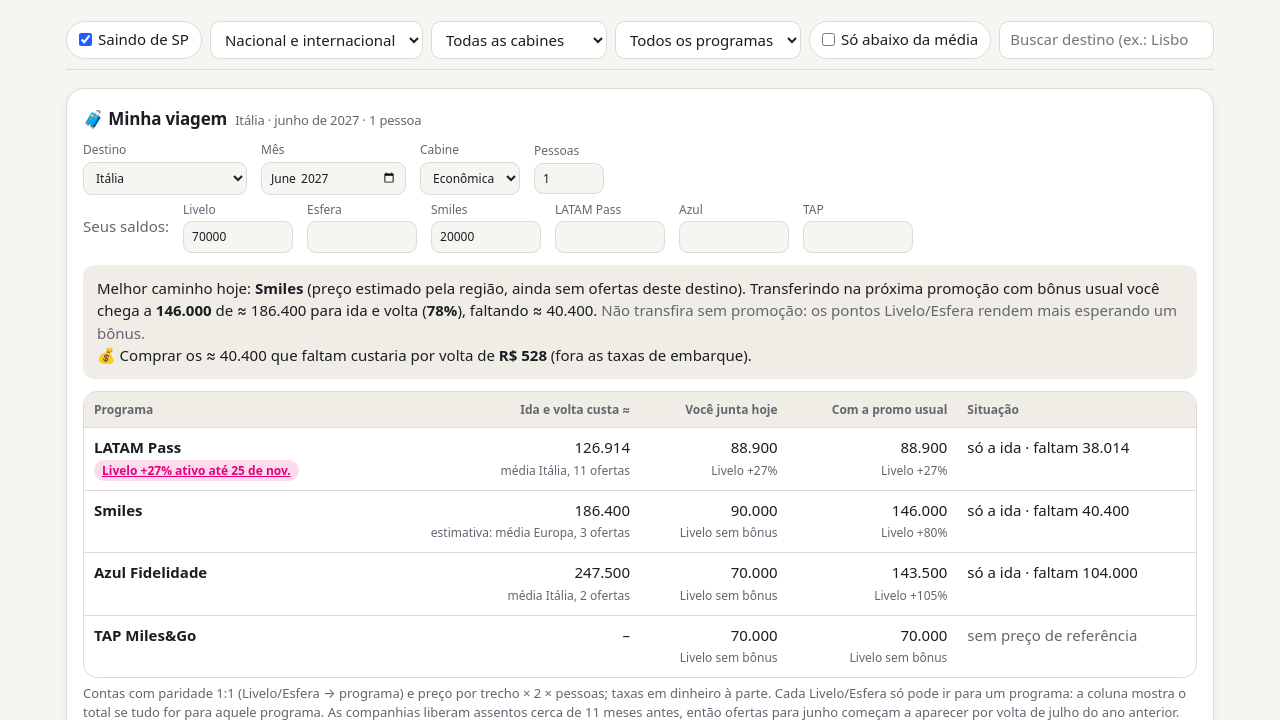
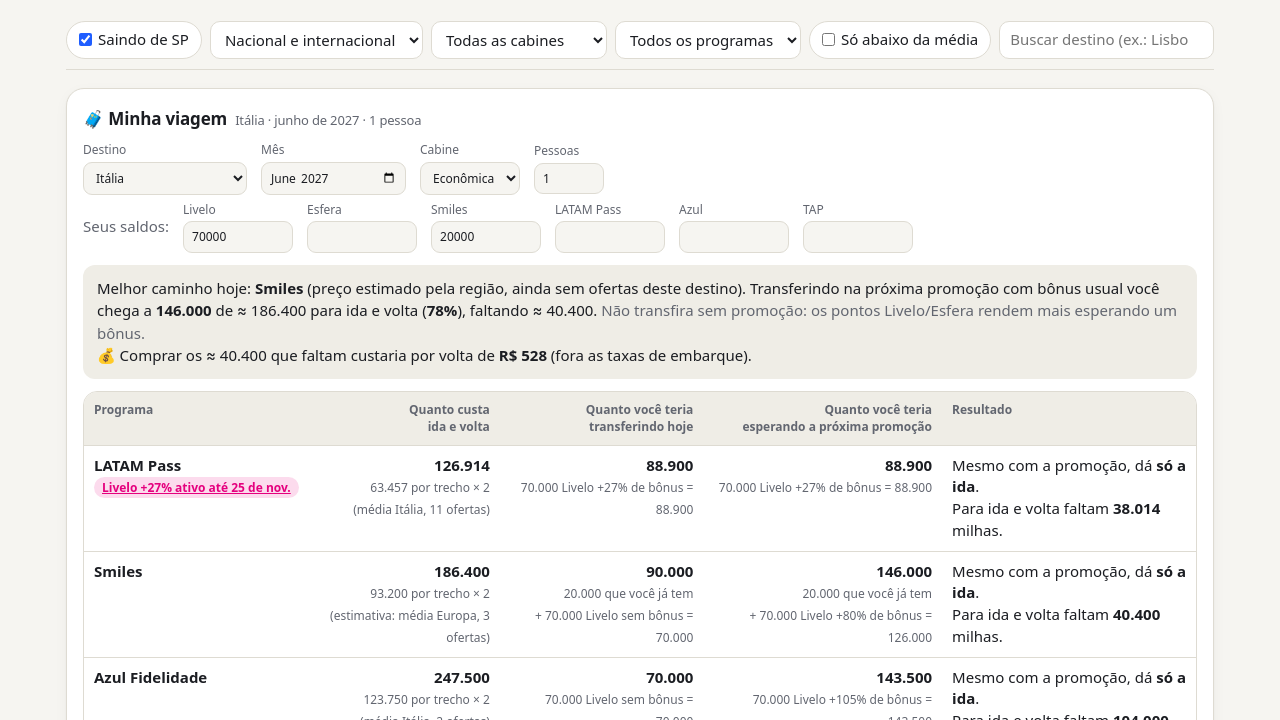
Before and after one commit to pietrafavarin/radar-milhas, a plain HTML site: page docs/index.html in a window 1280 px wide. Shown: the part 80-800 px from the top of the page. Drawn offline with Linux system fonts and the light colour scheme.

Commit message:
Calculadora da viagem com explicação de cada número
Co-Authored-By: Claude Opus 5.5 <noreply@anthropic.com>

```diff
--- a/docs/index.html
+++ b/docs/index.html
@@ -137,7 +137,7 @@ h4.grp .muted{font-weight:400}
     </div>
     <div class="callout" id="tResumo"></div>
     <div class="list scroll"><table id="tCalc">
-      <thead><tr><th>Programa</th><th class="num">Ida e volta custa ≈</th><th class="num">Você junta hoje</th><th class="num">Com a promo usual</th><th>Situação</th></tr></thead>
+      <thead><tr><th>Programa</th><th class="num">Quanto custa<br>ida e volta</th><th class="num">Quanto você teria<br>transferindo hoje</th><th class="num">Quanto você teria<br>esperando a próxima promoção</th><th>Resultado</th></tr></thead>
       <tbody></tbody></table></div>
     <p class="note" id="tNota"></p>
     <h3 class="sub">💰 Quanto custa comprar o que falta</h3>
@@ -345,15 +345,17 @@ function precoRef(prog){
 }
 function juntar(prog, modo){
   // saldo próprio + Livelo/Esfera transferidos (paridade 1:1) com o bônus do modo escolhido
-  let total = viagem.saldos[prog] || 0;
-  const detalhes = [];
+  const proprio = viagem.saldos[prog] || 0;
+  let total = proprio;
+  const detalhes = proprio ? [`${fmt(proprio)} que você já tem`] : [];
   for (const o of ["Livelo", "Esfera"]) {
     const pts = viagem.saldos[o] || 0; if (!pts) continue;
     const k = `${o}|${prog}`;
     const ativo = DATA.bonus_ativo[k]?.bonus_pct || 0;
     const b = modo === "hoje" ? ativo : Math.max(ativo, DATA.bonus_usual[k]?.media || 0);
-    total += Math.floor(pts * (1 + b / 100));
-    detalhes.push(`${o}${b ? ` +${b}%` : " sem bônus"}`);
+    const vira = Math.floor(pts * (1 + b / 100));
+    total += vira;
+    detalhes.push(b ? `${fmt(pts)} ${o} +${b}% de bônus = ${fmt(vira)}` : `${fmt(pts)} ${o} sem bônus = ${fmt(vira)}`);
   }
   return { total, detalhes };
 }
@@ -417,17 +419,18 @@ function renderViagem(){
     return { prog, ref, custo, hoje, promo };
   });
   $("#tCalc tbody").innerHTML = linhas.map(l => {
-    const sit = l.custo == null ? `<span class="muted">sem preço de referência</span>`
-      : l.hoje.total >= l.custo ? `<span class="ok">✓ dá hoje</span>`
-      : l.promo.total >= l.custo ? `<span class="ok">✓ dá com a promo usual</span>`
-      : l.promo.total >= l.custo / 2 ? `<span>só a ida · faltam ${fmt(l.custo - l.promo.total)}</span>`
-      : `<span class="no">faltam ${fmt(l.custo - l.promo.total)}</span>`;
+    const ida = l.custo / 2;
+    const sit = l.custo == null ? `<span class="muted">sem preço de referência para este destino</span>`
+      : l.hoje.total >= l.custo ? `<span class="ok">✓ Dá para ida e volta já hoje</span>`
+      : l.promo.total >= l.custo ? `<span class="ok">✓ Dá para ida e volta se esperar a promoção</span>`
+      : l.promo.total >= ida ? `Mesmo com a promoção, dá <b>só a ida</b>.<br>Para ida e volta faltam <b>${fmt(l.custo - l.promo.total)}</b> milhas.`
+      : `<span class="no">Não dá nem a ida.</span><br>Faltam <b>${fmt(l.custo - l.promo.total)}</b> milhas para ida e volta.`;
     const ativo = ["Livelo", "Esfera"].map(o => DATA.bonus_ativo[`${o}|${l.prog}`] && { o, ...DATA.bonus_ativo[`${o}|${l.prog}`] }).filter(Boolean)[0];
     return `<tr>
       <td><b>${esc(l.prog)}</b>${ativo ? `<br><a class="tag ${ativo.o === "Livelo" ? "livelo" : "esfera"}" href="${esc(ativo.link)}" target="_blank" rel="noopener">${ativo.o} +${ativo.bonus_pct}% ativo${ativo.valido_ate ? " até " + dataBR(ativo.valido_ate) : ""}</a>` : ""}</td>
-      <td class="num">${l.custo == null ? "–" : fmt(l.custo)}<br><span class="muted" style="font-size:12px">${l.ref ? esc(l.ref.fonte) : ""}</span></td>
-      <td class="num">${fmt(l.hoje.total)}<br><span class="muted" style="font-size:12px">${esc(l.hoje.detalhes.join(" · "))}</span></td>
-      <td class="num">${fmt(l.promo.total)}<br><span class="muted" style="font-size:12px">${esc(l.promo.detalhes.join(" · "))}</span></td>
+      <td class="num">${l.custo == null ? "–" : `<b>${fmt(l.custo)}</b>`}<br><span class="muted" style="font-size:12px">${l.ref ? `${fmt(l.ref.media * viagem.pax)} por trecho × 2<br>(${esc(l.ref.fonte)})` : ""}</span></td>
+      <td class="num"><b>${fmt(l.hoje.total)}</b><br><span class="muted" style="font-size:12px">${l.hoje.detalhes.map(esc).join("<br>+ ")}</span></td>
+      <td class="num"><b>${fmt(l.promo.total)}</b><br><span class="muted" style="font-size:12px">${l.promo.detalhes.map(esc).join("<br>+ ")}</span></td>
       <td>${sit}</td></tr>`;
   }).join("");
 
```
